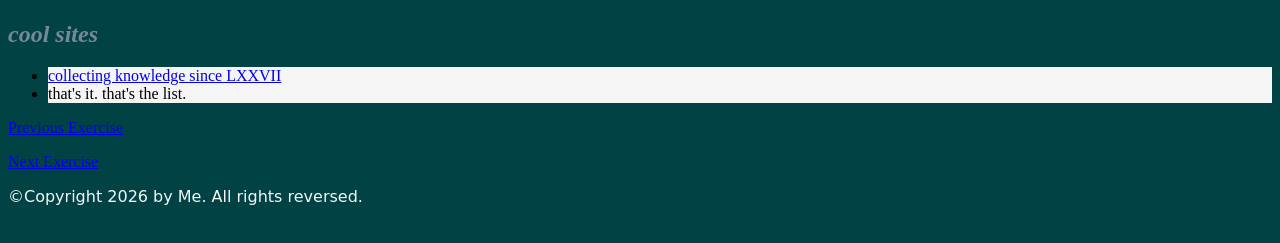
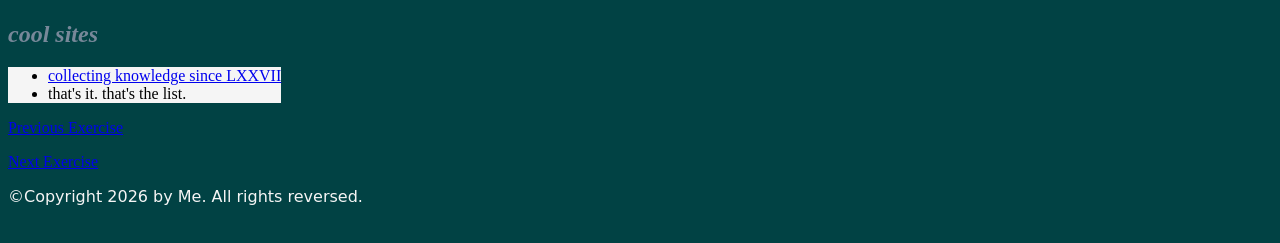
Before and after one commit to jajohns-dom/lis753, a plain HTML site: page exercise-03.html in a window 1280 px wide. Shown: the part 553-796 px from the top of the page. Drawn offline with Linux system fonts and the light colour scheme.

Commit message:
tweak ex3 ul/li css

```diff
--- a/style.css
+++ b/style.css
@@ -21,6 +21,8 @@ h2 {
     font-style: italic;
 }
 
-li {
+ul {
     background-color: whitesmoke;
+    border: black;
+    width: fit-content;
 }
```
